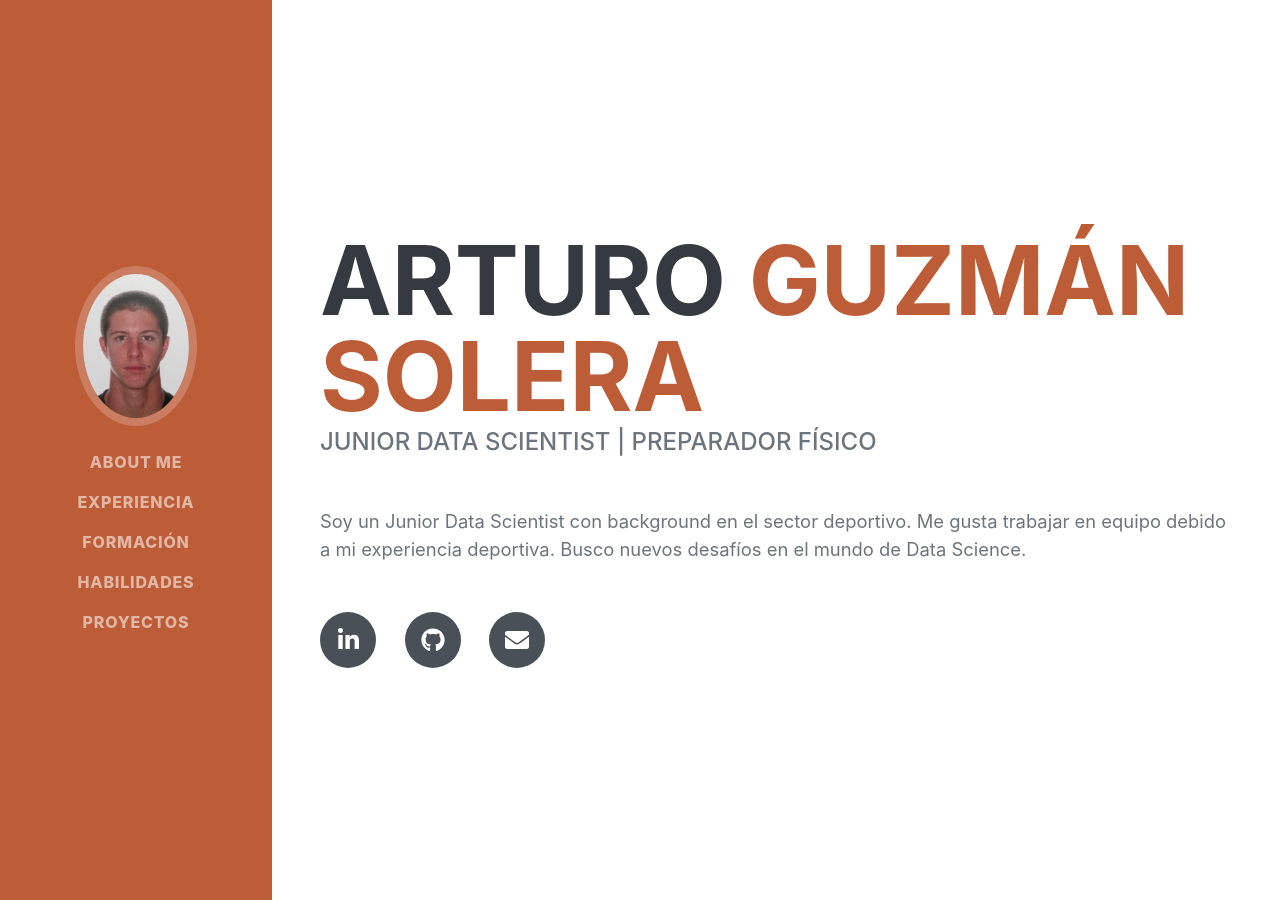
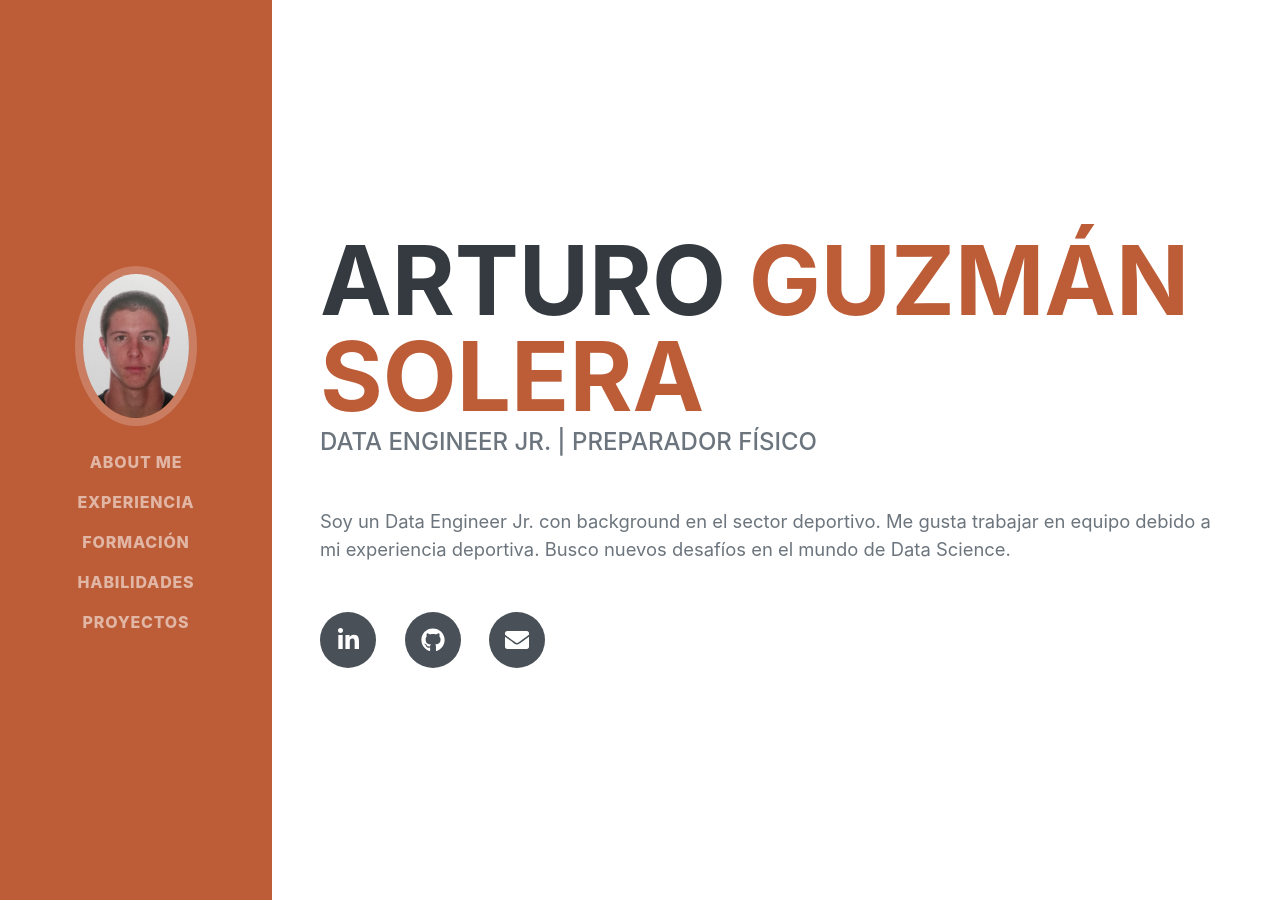
Before and after one commit to arturogzm93/PORTFOLIO, a Jekyll site: the page cv/index.html, which Jekyll copies as it is, in a window 1280 px wide and 900 px high. Built offline with Jekyll 4.4.1, drawn with Linux system fonts in a browser that asks for light colours; some web fonts are replaced; some of the changed text lies outside the part shown.

Commit message:
actualizacion CV 02-2023

```diff
--- a/cv/index.html
+++ b/cv/index.html
@@ -43,9 +43,9 @@
                         <span class="text-primary">Guzmán Solera</span>
                     </h1>
                     <div class="subheading mb-5">
-                        Junior Data Scientist | Preparador Físico
+                        Data Engineer Jr. | Preparador Físico
                     </div>
-                    <p class="lead mb-5">Soy un Junior Data Scientist con background en el sector deportivo. Me gusta trabajar en equipo debido a mi experiencia deportiva. Busco nuevos desafíos en el mundo de Data Science.</p>
+                    <p class="lead mb-5">Soy un Data Engineer Jr. con background en el sector deportivo. Me gusta trabajar en equipo debido a mi experiencia deportiva. Busco nuevos desafíos en el mundo de Data Science.</p>
                     <div class="social-icons">
                         <a class="social-icon" href="https://www.linkedin.com/in/arturo-guzm%C3%A1n-solera/"><i class="fab fa-linkedin-in"></i></a>
                         <a class="social-icon" href="https://github.com/arturogzm93"><i class="fab fa-github"></i></a>
@@ -60,11 +60,19 @@
                     <h2 class="mb-5">Experiencia</h2>
                     <div class="d-flex flex-column flex-md-row justify-content-between mb-5">
                         <div class="flex-grow-1">
-                            <h3 class="mb-0">Data Engineer Trainee</h3>
+                            <h3 class="mb-0">Data Engineer Jr</h3>
+                            <div class="subheading mb-3">Frank Recruitment Group en Havas</div>
+                            <p>Desarrollo y monitorización de procesos ETL mediante Streamsets, Dataform y GCP de las diferentes fuentes de marketing digital.</p>
+                        </div>
+                        <div class="flex-shrink-0"><span class="text-primary">Diciembre 2022 - actualmente</span></div>
+                    </div>
+                    <div class="d-flex flex-column flex-md-row justify-content-between mb-5">
+                        <div class="flex-grow-1">
+                            <h3 class="mb-0">Data Engineer Jr</h3>
                             <div class="subheading mb-3">Apache Digital</div>
-                            <p>Aprendiendo las principales labores como Date Engineer, como realizar procesos ETL, extraer datos de APIs, limpiar datos, funciones cloud, uso de Google Cloud, crear tablas y actualizarlas en Big Query, etc. También realizo dashboards y aprendo sobre otras funciones dentro del equipo de Datos y Analítica.</p>
+                            <p>Desarrollo y monitorización de procesos ETL con Python montados sobre Google Cloud, desarrollo de conectores que interactuan con APIs (Facebook, Campaign Manager 360, Display & Video 360, etc.), mantenimiento de BBDD en Google Cloud y automatización de procesos con Python.</p>
                         </div>
-                        <div class="flex-shrink-0"><span class="text-primary">Julio 2021 - Actualmente</span></div>
+                        <div class="flex-shrink-0"><span class="text-primary">Julio 2021 - Noviembre 2022</span></div>
                     </div>
                     <div class="d-flex flex-column flex-md-row justify-content-between mb-5">
                         <div class="flex-grow-1">
@@ -72,7 +80,7 @@
                             <div class="subheading mb-3">C.B.Las Rozas</div>
                             <p>Encargado de planificar y llevar a cabo las sesiones de preparación física de varios equipos a lo largo de las temporadas.</p>
                         </div>
-                        <div class="flex-shrink-0"><span class="text-primary">Septiembre 2013 - Actualmente</span></div>
+                        <div class="flex-shrink-0"><span class="text-primary">Septiembre 2013 - Junio 2022</span></div>
                     </div>
                     <div class="d-flex flex-column flex-md-row justify-content-between mb-5">
                         <div class="flex-grow-1">
```
Also changed, not shown: other parts of cv/index.html (+7 -5 lines).
